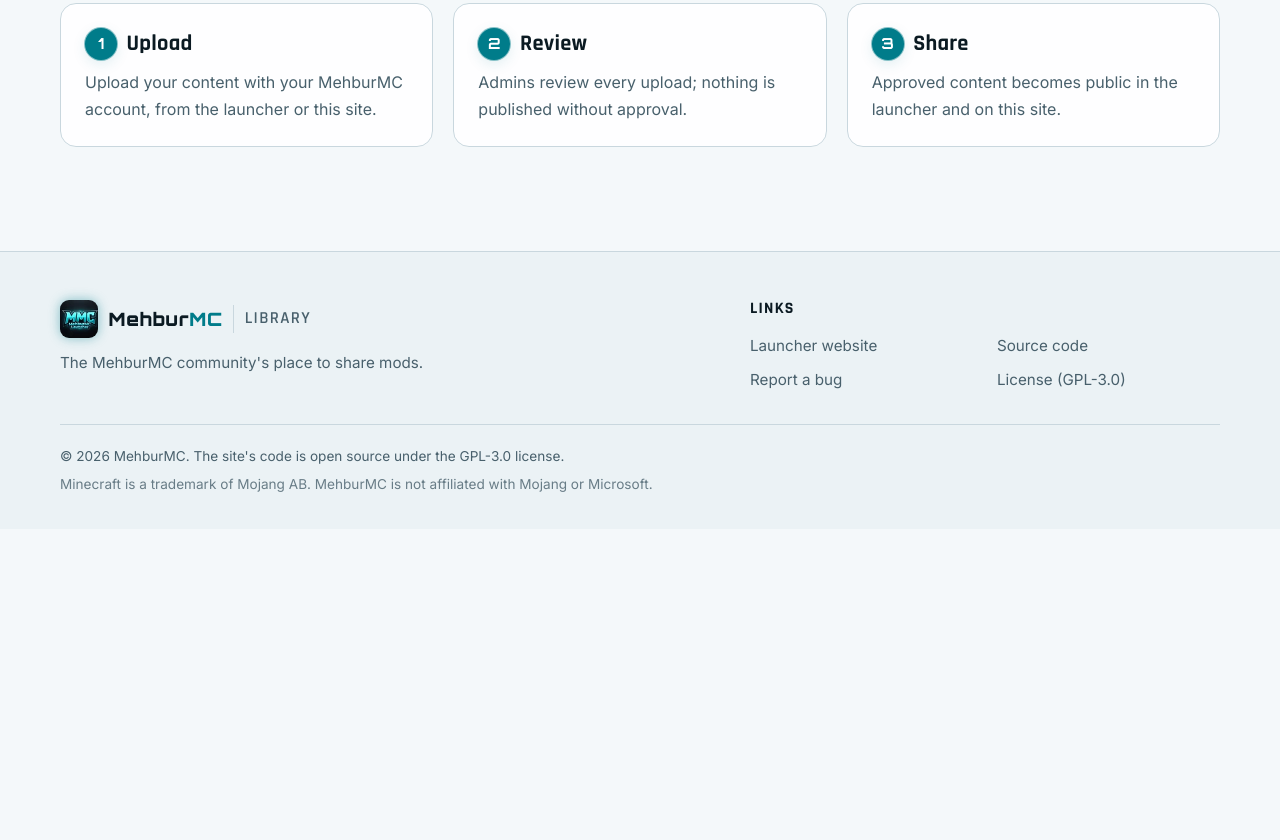
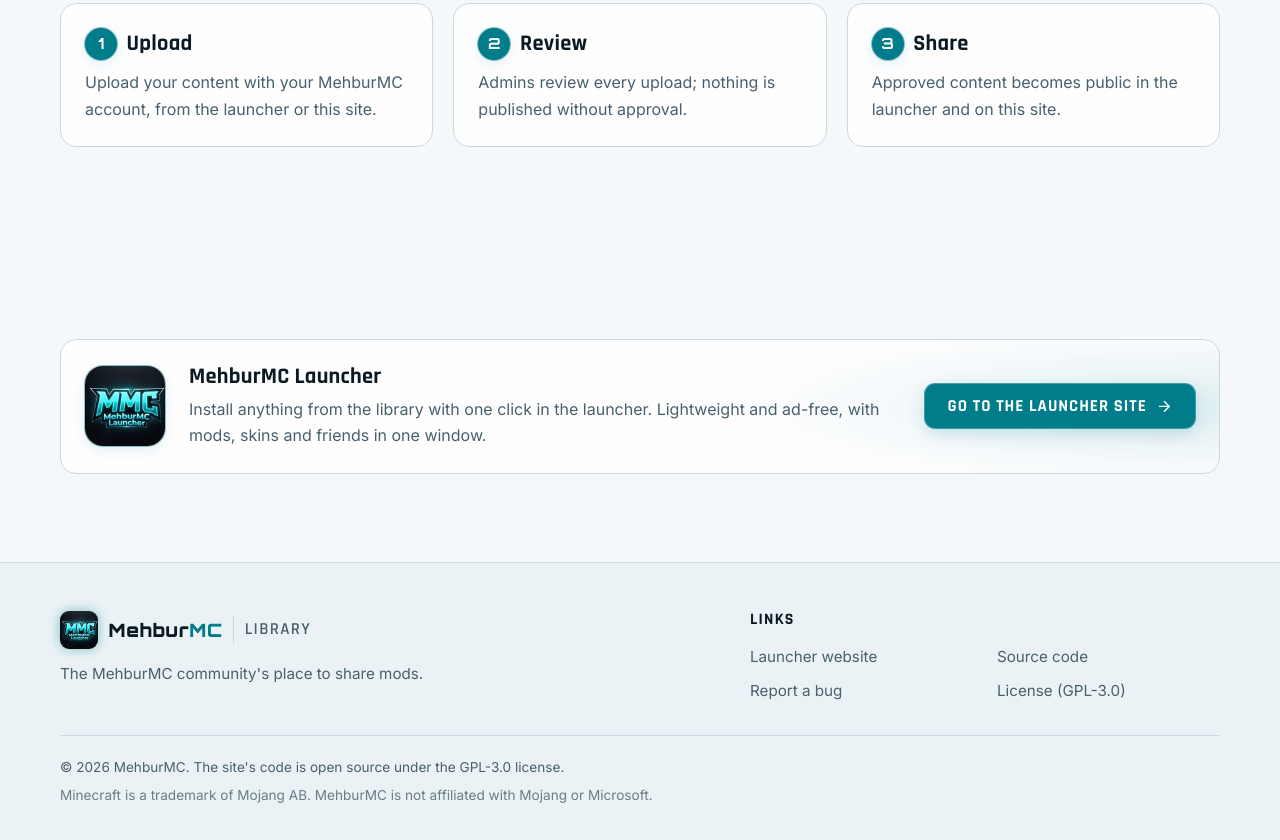
Before and after one commit to mehburmclibrary/mehburmclibrary.github.io, a website built with Vite: page index.html in a window 1280 px wide. Shown: the part 2148-2988 px from the top of the page. Before the commit the page ends 2677 px from the top, so only its background shows below. Built offline with nearby package versions, Linux system fonts and the light colour scheme; no server answers.

Commit message:
feat: link to the launcher site from a card on the home page
Co-Authored-By: Claude Opus 5.5 <noreply@anthropic.com>

```diff
--- a/index.html
+++ b/index.html
@@ -178,6 +178,39 @@
           </ol>
         </div>
       </section>
+      <section class="section" aria-labelledby="launcher-title">
+        <div class="container">
+          <a
+            class="card promo-card"
+            href="https://mehburmc.github.io/"
+            target="_blank"
+            rel="noopener"
+          >
+            <img
+              class="promo-icon"
+              src="/src/assets/icon-128.webp"
+              width="80"
+              height="80"
+              alt=""
+              loading="lazy"
+            />
+            <div class="promo-text">
+              <h2 class="promo-title" id="launcher-title">MehburMC Launcher</h2>
+              <p data-i18n="promo.launcherText">
+                Kütüphanedeki her içeriği launcher'dan tek tıkla kur. Hafif, reklamsız; modlar,
+                skinler ve arkadaşların tek pencerede.
+              </p>
+            </div>
+            <span class="btn btn-primary promo-cta">
+              <span data-i18n="promo.launcherCta">Launcher sitesine git</span>
+              <svg class="icon icon-sm" viewBox="0 0 24 24" aria-hidden="true">
+                <path d="M5 12h14M12 5l7 7-7 7" />
+              </svg>
+              <span class="sr-only" data-i18n="external">(yeni sekmede açılır)</span>
+            </span>
+          </a>
+        </div>
+      </section>
     </main>
 
     <footer data-shell="footer"></footer>
--- a/src/i18n/en.ts
+++ b/src/i18n/en.ts
@@ -45,6 +45,9 @@ export const en: Record<MessageKey, string> = {
   "how.reviewText": "Admins review every upload; nothing is published without approval.",
   "how.share": "Share",
   "how.shareText": "Approved content becomes public in the launcher and on this site.",
+  "promo.launcherText":
+    "Install anything from the library with one click in the launcher. Lightweight and ad-free, with mods, skins and friends in one window.",
+  "promo.launcherCta": "Go to the launcher site",
 
   "meta.libraryTitle": "Library · MehburMC Library",
   "meta.libraryDescription":
--- a/src/i18n/tr.ts
+++ b/src/i18n/tr.ts
@@ -43,6 +43,9 @@ export const tr = {
   "how.reviewText": "Yöneticiler her yüklemeyi inceler; onaylanmayan içerik yayınlanmaz.",
   "how.share": "Paylaş",
   "how.shareText": "Onaylanan içerik hem launcher'da hem bu sitede herkese açılır.",
+  "promo.launcherText":
+    "Kütüphanedeki her içeriği launcher'dan tek tıkla kur. Hafif, reklamsız; modlar, skinler ve arkadaşların tek pencerede.",
+  "promo.launcherCta": "Launcher sitesine git",
 
   "meta.libraryTitle": "Kütüphane · MehburMC Kütüphane",
   "meta.libraryDescription":
--- a/src/styles/home.css
+++ b/src/styles/home.css
@@ -92,3 +92,42 @@
   list-style: none;
   padding: 0;
 }
+
+/* Launcher sitesine giden tanıtım kartı (kartın tamamı bağlantıdır) */
+.promo-card {
+  display: flex;
+  align-items: center;
+  gap: 1.5rem;
+  color: inherit;
+  text-decoration: none;
+  background:
+    radial-gradient(ellipse 60% 90% at 100% 50%, rgb(var(--accent-rgb) / 0.12), transparent 70%),
+    var(--card-bg);
+}
+.promo-icon {
+  flex-shrink: 0;
+  border-radius: 18px;
+  box-shadow: var(--glow-sm);
+}
+.promo-text {
+  flex: 1;
+  min-width: 0;
+}
+.promo-title {
+  margin: 0 0 0.4rem;
+  font-size: 1.4rem;
+}
+.promo-cta {
+  flex-shrink: 0;
+}
+@media (max-width: 640px) {
+  .promo-card {
+    flex-direction: column;
+    align-items: flex-start;
+    gap: 1rem;
+  }
+  .promo-cta {
+    width: 100%;
+    justify-content: center;
+  }
+}
```
Also changed, not shown: CHANGELOG.md.
